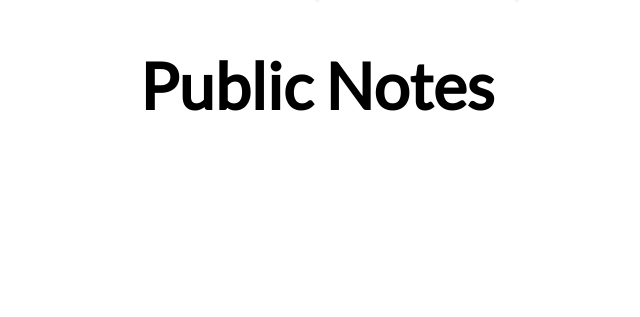
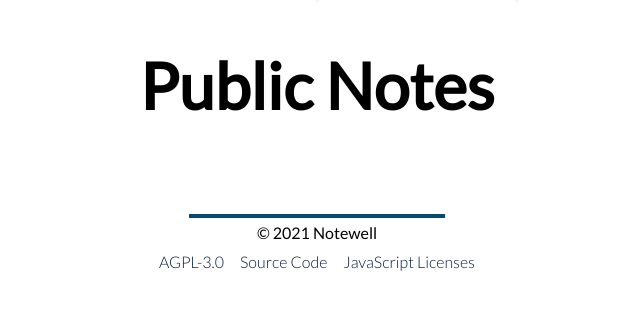
Before and after one commit to false-positive/notewell, a Django app: page /notes/ in a window 1280 px wide. Shown: the part 129-446 px from the top of the page, without its empty margins (323-963 px from the left). Run offline with Django 3.2, Linux system fonts and the light colour scheme; a user stored in the database is signed in; data comes from the database, SQL or seed files in the repository; data that the repository does not hold is empty.

Commit message:
Made editor work with the base template

```diff
--- a/website/notes/static/notes/css/base.css
+++ b/website/notes/static/notes/css/base.css
@@ -7,7 +7,7 @@
 }
 
 html {
-    font-family: "Lato", sans-serif;
+    font-family: 'Lato', sans-serif;
     font-size: 1em;
 }
 
@@ -115,7 +115,7 @@ nav {
 }
 
 .sub-menu::before {
-    content: "";
+    content: '';
     position: absolute;
     top: -2.5rem;
     left: 3rem;
@@ -223,3 +223,45 @@ li.move-right {
         display: flex;
     }
 }
+
+.footer,
+.footer__wrapper {
+    width: 100%;
+    padding: 1.3em;
+    display: flex;
+    flex-direction: column;
+    align-items: center;
+    text-align: center;
+}
+
+.footer__wrapper::before {
+    content: '';
+    display: block;
+    width: 16em;
+    height: 0.25em;
+    background-color: #074973;
+}
+
+.footer__row {
+    width: 100%;
+    display: flex;
+    text-align: center;
+    align-items: center;
+    justify-content: center;
+    margin: 0.33em;
+}
+
+.footer__text {
+    font-size: 1rem;
+    color: #222;
+    margin: 0 0.5rem;
+}
+
+.footer__text--bold {
+    color: #000;
+    font-weight: 400;
+}
+
+.footer__text--link {
+    color: #011c40;
+}
--- a/website/notes/templates/notes/base.html
+++ b/website/notes/templates/notes/base.html
@@ -13,15 +13,20 @@
             <title>Notewell</title>
         {% endif %}
 
+        {% block fonts %}
             <link rel="preconnect" href="https://fonts.googleapis.com" />
             <link rel="preconnect" href="https://fonts.gstatic.com" crossorigin />
             <link href="https://fonts.googleapis.com/css2?family=Lato:wght@300;400&display=swap" rel="stylesheet" />
+        {% endblock fonts %}
 
+        {% block ionicons %}
             <link href="https://unpkg.com/ionicons@4.5.10-0/dist/css/ionicons.min.css" rel="stylesheet" />
+        {% endblock ionicons %}
         <link href="{% static 'notes/css/base.css' %}" rel="stylesheet" />
         {% block head %}{% endblock head %}
     </head>
     <body>
+        <div id="app">
             {% block header %}
                 <header>
                     <div class="container">
@@ -71,10 +76,48 @@
                 </header>
 
                 <div class="space-block"></div>
-        {% endblock %}
+            {% endblock header %}
 
             {% block content %}{% endblock content %}
 
+            {% block footer %}
+                <footer class="footer">
+                    <div class="footer__wrapper">
+                        <div class="footer__row">
+                            <p class="footer__text footer__text--bold">
+                                &copy; 2021 Notewell
+                            </p>
+                        </div>
+                        <div class="footer__row">
+                            {% comment %} TODO: do url tmpl {% endcomment %}
+                            <a
+                                href="https://www.gnu.org/licenses/agpl-3.0.html"
+                                class="footer__text footer__text--link"
+                                target="_blank"
+                            >
+                                AGPL-3.0
+                            </a>
+                            <a
+                                href="https://github.com/false-positive/notewell"
+                                class="footer__text footer__text--link"
+                                target="_blank"
+                            >
+                                Source Code
+                            </a>
+                            <a
+                                href="/weblabels/"
+                                data-jslicense="1"
+                                class="footer__text footer__text--link"
+                            >
+                                JavaScript Licenses
+                            </a>
+                        </div>
+                    </div>
+                </footer>
+            {% endblock footer %}
+        </div>
+
         <script src="{% static 'notes/js/nav.js' %}"></script>
+        {% block script %}{% endblock script %}
     </body>
 </html>
```
Also changed, not shown: editor/src/main.js (+7 -4 lines), website/notes/templates/notes/editor.html (+13 -22 lines). Lines whose indentation alone changed are shown as unchanged.
